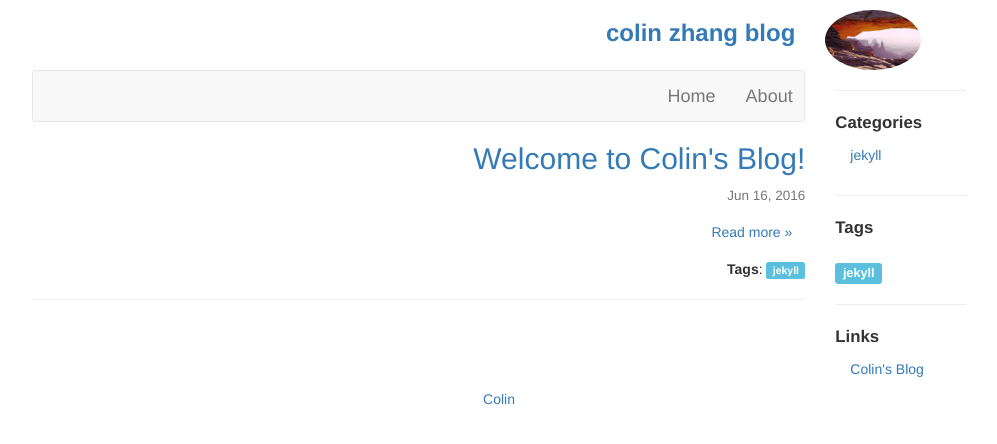
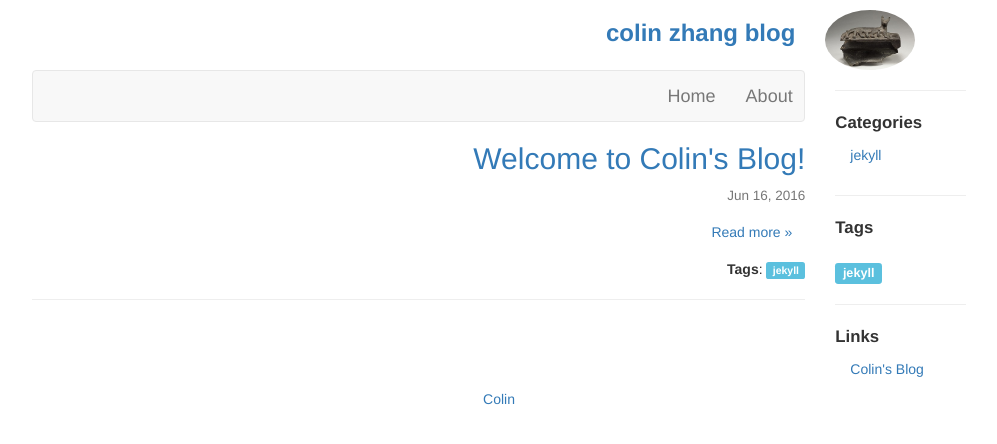
Before and after one commit to colin88/colin88.github.io, a Jekyll site: the page built from index.html, in a window 1280 px wide. Shown: the top 444 px of the page, without its empty margins (141-1138 px from the left). Built offline with Jekyll 4.4.1, drawn with Linux system fonts in a browser that asks for light colours; the list of posts is cut into pages by our own code.

Commit message:
modify index.md

```diff
--- a/_includes/header.html
+++ b/_includes/header.html
@@ -9,7 +9,7 @@
             </h3>
           </div>
           <div class="col-xs-2 span3">
-            <img alt="Renge" height="60" src="/images/img11.jpg" class="img-circle miaopasi" /></div>
+            <img alt="Renge" height="60" src="/images/1.jpg" class="img-circle miaopasi" /></div>
         </div>
       </div>
       <div class="row-fluid">
```
